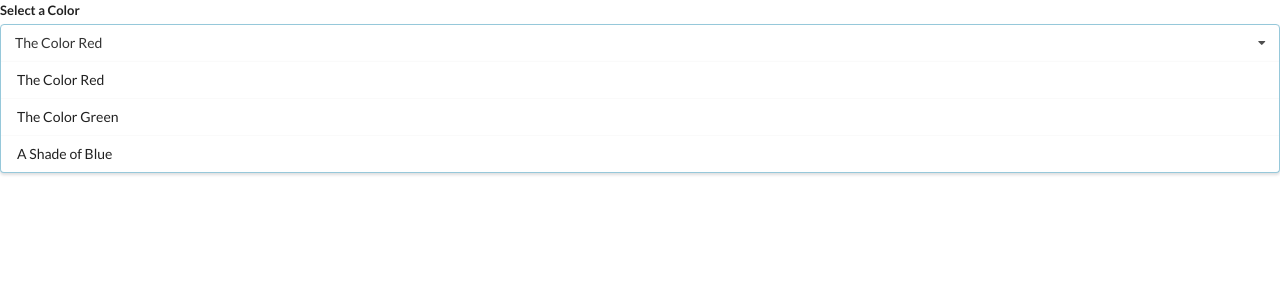
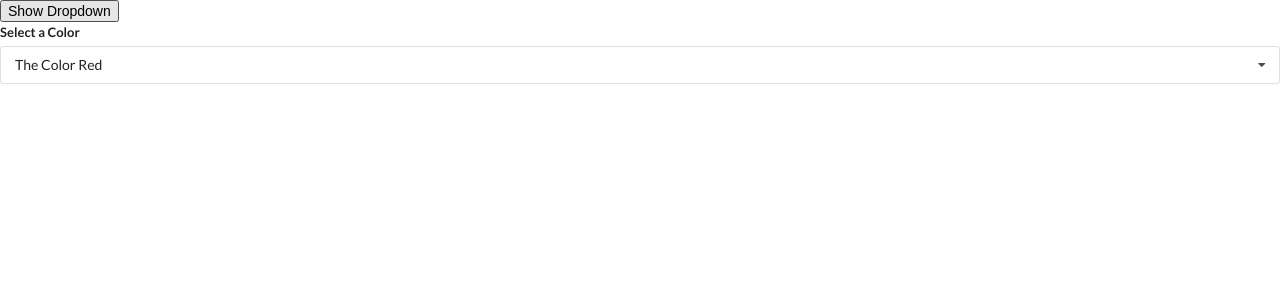
Before and after one commit to vzdrizhni/accordion-hooks, a React (Create React App) app: page / in a window 1280 px wide. Shown: the top 300 px of the page. Built offline with nearby package versions, Linux system fonts and the light colour scheme.

Commit message:
Finish the dropdown

```diff
--- a/src/App.js
+++ b/src/App.js
@@ -36,16 +36,20 @@
 
 export default () => {
   const [selected, setSelected] = useState(options[0]);
+  const [showDropDown, setShowDropDown] = useState(true);
 
   return (
     <div>
       {/* <Accordion items={items} /> */}
       {/* <Search /> */}
-      <Dropdown
-        selected={selected}
-        onSelectedChange={setSelected}
-        options={options}
-      />
+      <button onClick={() => setShowDropDown(!showDropDown)}>Show Dropdown</button>
+      {showDropDown ? (
+        <Dropdown
+          selected={selected}
+          onSelectedChange={setSelected}
+          options={options}
+        />
+      ) : null}
     </div>
   );
 };
--- a/src/components/Dropdown.js
+++ b/src/components/Dropdown.js
@@ -1,22 +1,48 @@
-import React from 'react';
+import React, { useState, useEffect, useRef } from "react";
 
 const Dropdown = ({ options, selected, onSelectedChange }) => {
+  const [open, setOpen] = useState(false);
+  const ref = useRef();
+
+  useEffect(() => {
+    const onBodyClick = (e) => {
+      if (ref.current.contains(e.target)) return;
+      setOpen(false);
+    }
+
+    document.body.addEventListener("click", onBodyClick, { capture: true });
+
+    return () => {
+      document.body.removeEventListener("click", onBodyClick, { capture: true });
+    }
+  }, []);
+
   const renderedOptions = options.map((option) => {
+    if (option.value === selected.value) return null;
     return (
-      <div key={option.value} className="item" onClick={() => onSelectedChange(option)}>
+      <div
+        key={option.value}
+        className="item"
+        onClick={() => onSelectedChange(option)}
+      >
         {option.label}
       </div>
     );
   });
 
   return (
-    <div className="ui form">
+    <div className="ui form" ref={ref}>
       <div className="field">
         <label className="label">Select a Color</label>
-        <div className="ui selection dropdown visible active">
+        <div
+          onClick={() => setOpen(!open)}
+          className={`ui selection dropdown ${open ? "visible active" : ""}`}
+        >
           <i className="dropdown icon"></i>
           <div className="text">{selected.label}</div>
-          <div className="menu visible transition">{renderedOptions}</div>
+          <div className={`menu ${open ? "visible transition" : ""}`}>
+            {renderedOptions}
+          </div>
         </div>
       </div>
     </div>
```
